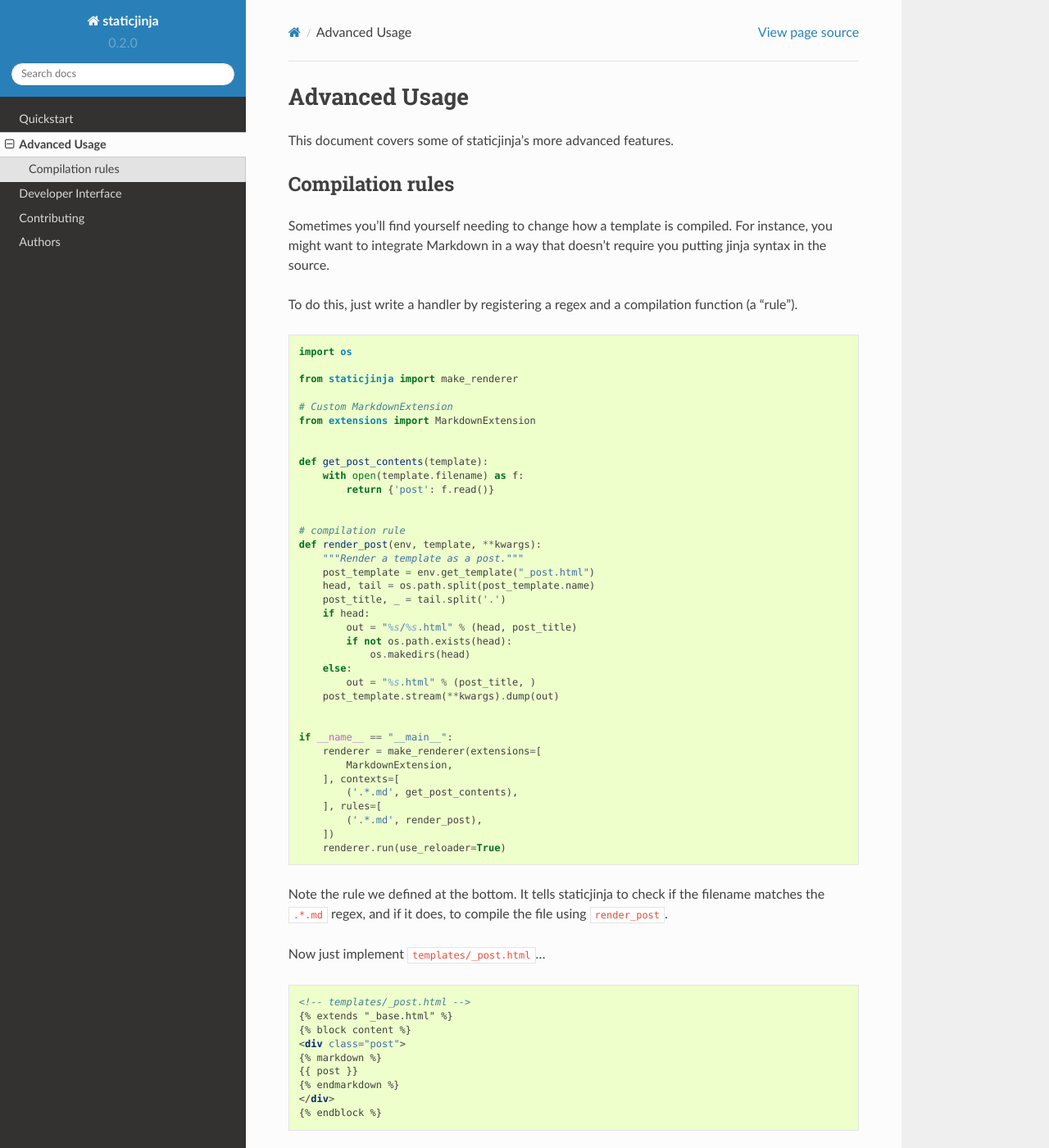
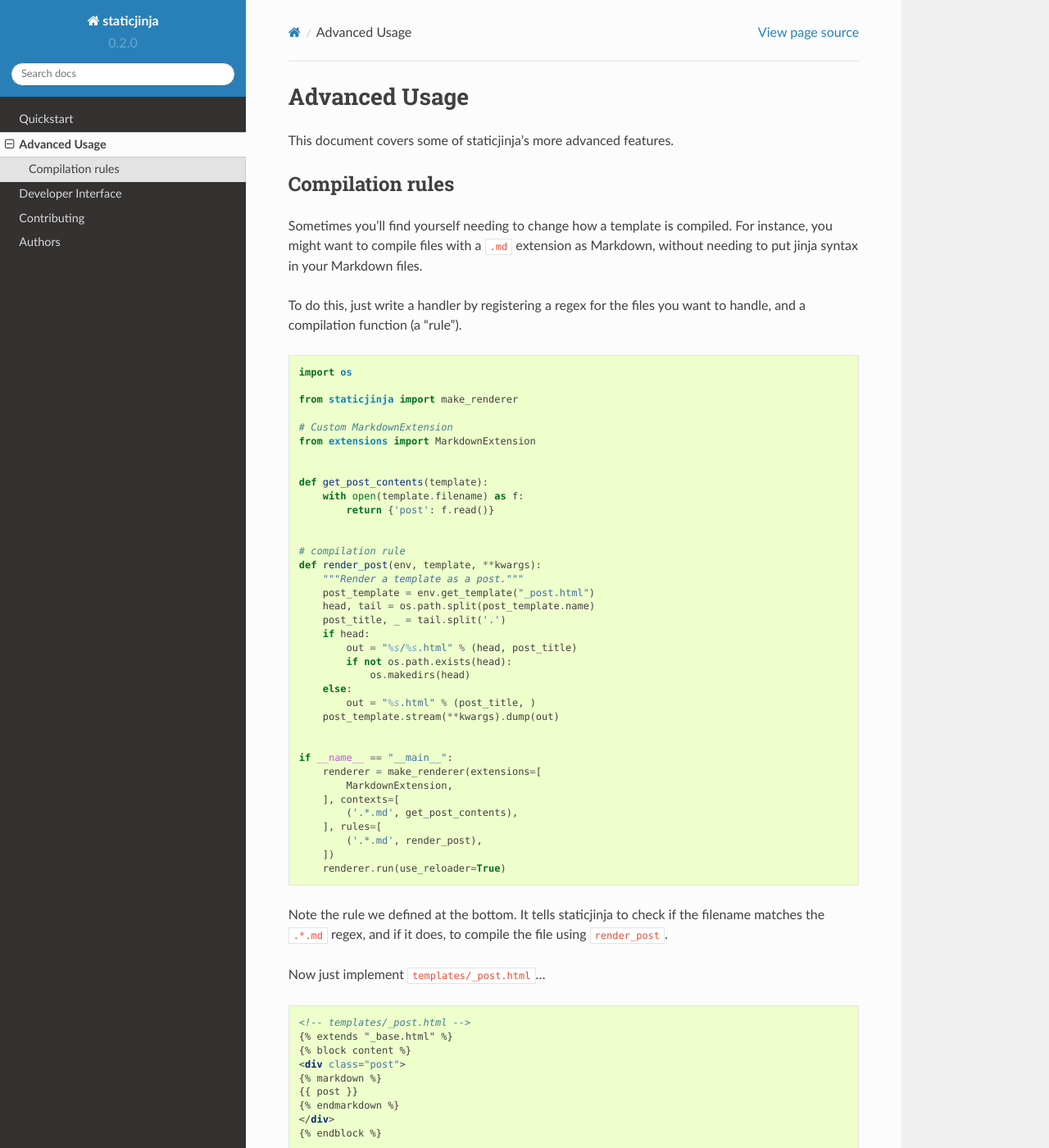
Before and after one commit to staticjinja/staticjinja, a Sphinx documentation site: the page built from docs/user/advanced.rst, in a window 1280 px wide and 1400 px high. Shown: the whole window at 82% size. Built offline with Sphinx 7.4.7 and the Read the Docs theme 2.0.0, drawn with Linux system fonts in a browser that asks for light colours; some of the changed text lies outside the part shown.

```diff
--- a/docs/api.rst
+++ b/docs/api.rst
@@ -5,8 +5,7 @@ Developer Interface
 
 .. module:: staticjinja
 
-This part of the documentation covers all the interfaces of
-staticjinja.
+This part of the documentation covers staticjinja's API.
 
 Main Interface
 --------------
--- a/docs/dev/todo.rst
+++ b/docs/dev/todo.rst
@@ -1,8 +1,7 @@
 Contributing
 ============
 
-
-staticjinja is under active development, and contribution are more
+staticjinja is under active development, and contributions are more
 than welcome!
 
 Get the Code
--- a/docs/user/advanced.rst
+++ b/docs/user/advanced.rst
@@ -8,11 +8,12 @@ Compilation rules
 -----------------
 
 Sometimes you'll find yourself needing to change how a template is
-compiled. For instance, you might want to integrate Markdown in a way
-that doesn't require you putting jinja syntax in the source.
+compiled. For instance, you might want to compile files with a ``.md``
+extension as Markdown, without needing to put jinja syntax in your
+Markdown files.
 
-To do this, just write a handler by registering a regex and a
-compilation function (a "rule").
+To do this, just write a handler by registering a regex for the files
+you want to handle, and a compilation function (a "rule").
 
 .. code-block:: python
 
@@ -72,7 +73,10 @@ Now just implement ``templates/_post.html``...
     </div>
     {% endblock %}
 
-...and now you can drop markdown files into your ``templates`` directory and they'll be compiled into HTML.
+This would allow you to drop Markdown files into your ``templates``
+directory and have them compiled into HTML.
 
-**Note:** You can grab the MarkdownExtension from
- http://silas.sewell.org/blog/2010/05/10/jinja2-markdown-extension/.
+.. note::
+
+     You can grab MarkdownExtension from
+     http://silas.sewell.org/blog/2010/05/10/jinja2-markdown-extension/.
--- a/docs/user/quickstart.rst
+++ b/docs/user/quickstart.rst
@@ -1,4 +1,3 @@
-
 Quickstart
 ==========
 
```
Also changed, not shown: other parts of docs/user/quickstart.rst (+1 -1 lines), docs/index.rst (+7 -7 lines).
